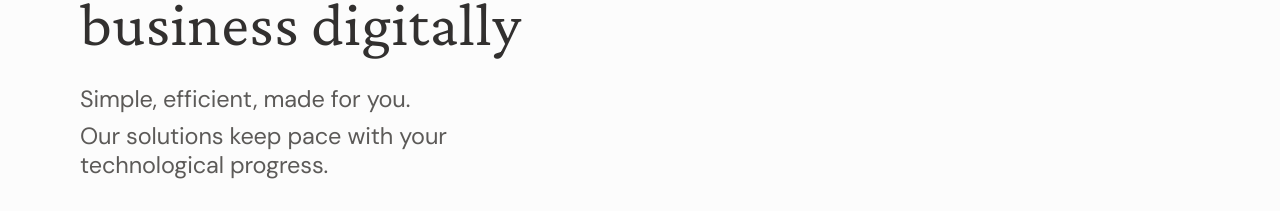
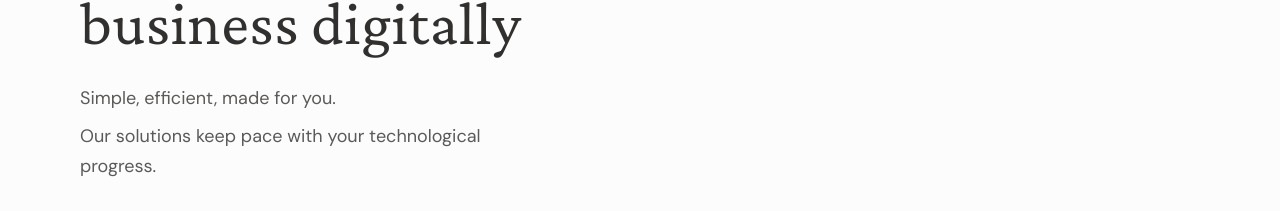
Before and after one commit to zaferkucuk/soluty-website, a Next.js app: page /en in a window 1280 px wide. Shown: the part 257-468 px from the top of the page. Built offline with nearby package versions, Linux system fonts and the light colour scheme.

Commit message:
fix(hero): revert body text to Soluty standard section-body (18px/400/1.65)
Replaced Wealthsimple clamp body sizing with Soluty design system
standard: 18px font-size, 400 weight, 1.65 line-height.

```diff
--- a/app/[locale]/page.tsx
+++ b/app/[locale]/page.tsx
@@ -120,10 +120,9 @@ function HeroTextContent({
         style={{
           fontFamily: fonts.sans,
           color: colors.textSecondary,
-          fontSize: 'clamp(1.125rem, 0.56vw + 1.02rem, 1.5rem)',
+          fontSize: '18px',
           fontWeight: 400,
-          lineHeight: 1.24,
-          letterSpacing: '-0.005em',
+          lineHeight: 1.65,
         }}
       >
         {t("subheadline")}
@@ -134,10 +133,9 @@ function HeroTextContent({
         style={{
           fontFamily: fonts.sans,
           color: colors.textSecondary,
-          fontSize: 'clamp(1.125rem, 0.56vw + 1.02rem, 1.5rem)',
+          fontSize: '18px',
           fontWeight: 400,
-          lineHeight: 1.24,
-          letterSpacing: '-0.005em',
+          lineHeight: 1.65,
         }}
       >
         {t("tagline")}
```
